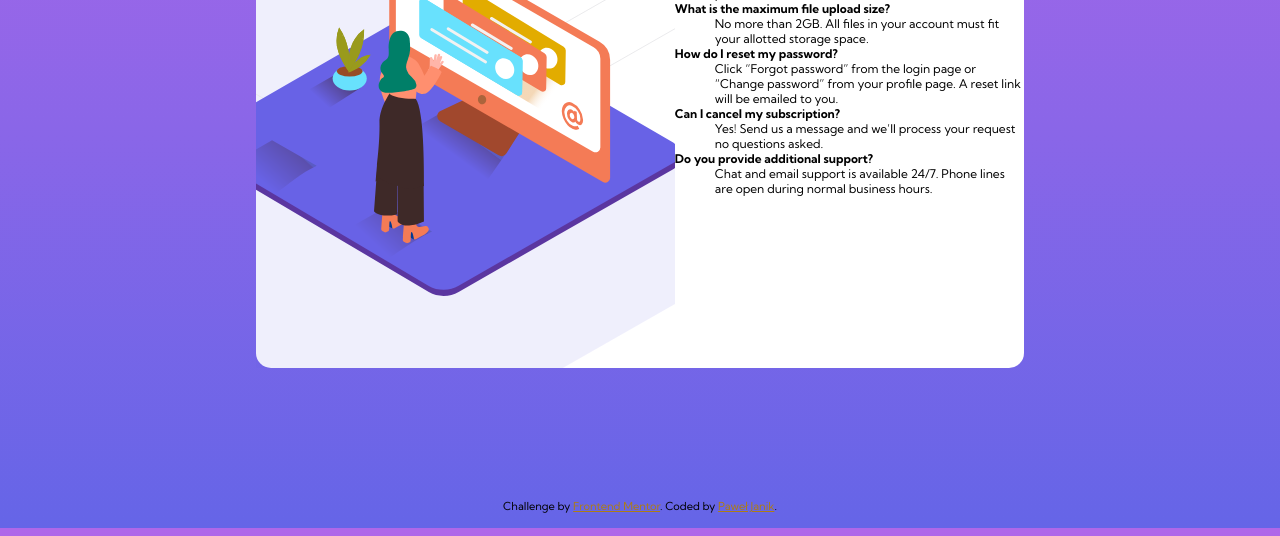
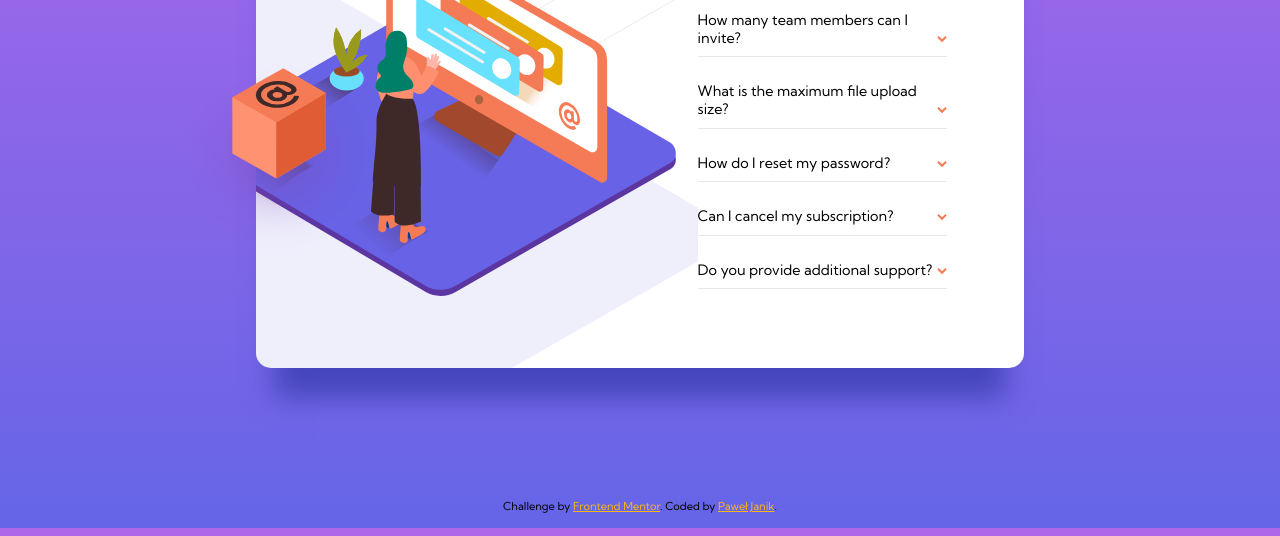
Before and after one commit to H4m4k/FAQ_accordion_card, a plain HTML site: page index.html in a window 1280 px wide. Shown: the part 272-808 px from the top of the page. Drawn offline with Linux system fonts and the light colour scheme.

Commit message:
desktop HTML, CSS is done - moving to JS

```diff
--- a/CSS/styles.css
+++ b/CSS/styles.css
@@ -27,6 +27,7 @@ body {
     height: 60%;
 
     display: flex;
+    box-shadow: 0px 48px 26px -18px #4646bd;
 }
 
 .img_Wraper {
@@ -38,7 +39,7 @@ img[src*='bg-pattern-desktop'] {
     position: relative;
     height: 180%;
     bottom: 56%;
-    right: 87%;
+    left: -94%;
 }
 
 img[src*='woman-online-desktop'] {
@@ -46,6 +47,14 @@ img[src*='woman-online-desktop'] {
     height: 77%;
     bottom: 15%;
     left: -15%;
+    z-index: 1;
+}
+
+img[src*='box-desktop'] {
+    position: absolute;
+    height: 40%;
+    bottom: 23%;
+    left: -10%;
     z-index: 1;
 }
 
@@ -57,8 +66,60 @@ img[src*='woman-online-desktop'] {
     bottom: 1%;
 }
 
-.attribution a { color: hsl(41, 79%, 38%); }
+.attribution a { color: hsl(41.1, 100%, 53.9%); }
 
 .center {
     transform: translate(-50%, -50%);
 }
+
+article {
+    width: 65%;
+    margin-top: 4%;
+    margin-right: 10%;
+    font-size: 1em;
+    font-weight: 300;
+}
+
+dt {
+    font-size: larger;
+    padding-top: 3ch;
+    cursor: pointer;
+    padding-bottom: 1ch;
+}
+
+dt:first-of-type {
+    padding-top: 0;
+}
+
+dt::after{
+    float: right;
+    content: url(/images/icon-arrow-down.svg);
+}
+
+dd {
+    margin: 1ch 0 ;
+    color: 	#787887;
+}
+
+dt:not(dt:first-of-type) {
+    border-top: .1px solid #e7e7e9;
+}
+
+dt:last-of-type::after {
+    content: none;
+}
+
+dl {
+    display: flex;
+    flex-direction: column;
+    justify-content: space-evenly;
+    height: 70%;
+}
+
+.off {
+    display: none;
+}
+
+h1 {
+    font-size: 2.6em;
+}
--- a/index.html
+++ b/index.html
@@ -20,29 +20,28 @@
   <main>
 
     <div class='faq_Bg center'>
+
       <div class='img_Wraper'>
-        <img src="./images/bg-pattern-desktop.svg" alt="">
-        <img src="./images/illustration-woman-online-desktop.svg" alt="">
+        <img src="./images/bg-pattern-desktop.svg" alt="Floor from square rounded background">
+        <img src="./images/illustration-woman-online-desktop.svg" alt="Woman with green hair, surfing internet on the TV.">
       </div>
+      <img src="./images/illustration-box-desktop.svg" alt="">
 
        <article>
         <h1>FAQ</h1>
           <dl>
-            <dt><strong>How many team members can I invite?</strong></dt>
-            <dd> You can invite up to 2 additional users on the Free plan. There is no limit on team members for the Premium plan.</dd>
-
-            <dt><strong>What is the maximum file upload size?</strong></dt>
-            <dd>No more than 2GB. All files in your account must fit your allotted storage space.</dd>
-
-            <dt><strong>How do I reset my password?</strong></dt>
-            <dd>Click “Forgot password” from the login page or “Change password” from   your profile page.
-              A reset link will be emailed to you.</dd>
-
-            <dt><strong>Can I cancel my subscription?</strong></dt>
-            <dd>Yes! Send us a message and we’ll process your request no questions asked.</dd>
-
-            <dt><strong>Do you provide additional support?</strong></dt>
-            <dd>Chat and email support is available 24/7. Phone lines are open during normal business hours.</dd>
+            <dt>How many team members can I invite?</dt>
+              <dd class='off'> You can invite up to 2 additional users on the Free plan. There is no limit on team members for the Premium plan.</dd>
+            <dt>What is the maximum file upload size?</dt>
+              <dd class='off'>No more than 2GB. All files in your account must fit your allotted storage space.</dd>
+            <dt>How do I reset my password?</dt>
+              <dd class='off'>Click “Forgot password” from the login page or “Change password” from   your profile page.
+                A reset link will be emailed to you.</dd>
+            <dt>Can I cancel my subscription?</dt>
+              <dd class='off'>Yes! Send us a message and we’ll process your request no questions asked.</dd>
+            <dt>Do you provide additional support?</dt>
+              <dd class='off'>Chat and email support is available 24/7. Phone lines are open during normal business hours.</dd>
+            <dt></dt>
         </dl>
       </article>
     </div>
```
